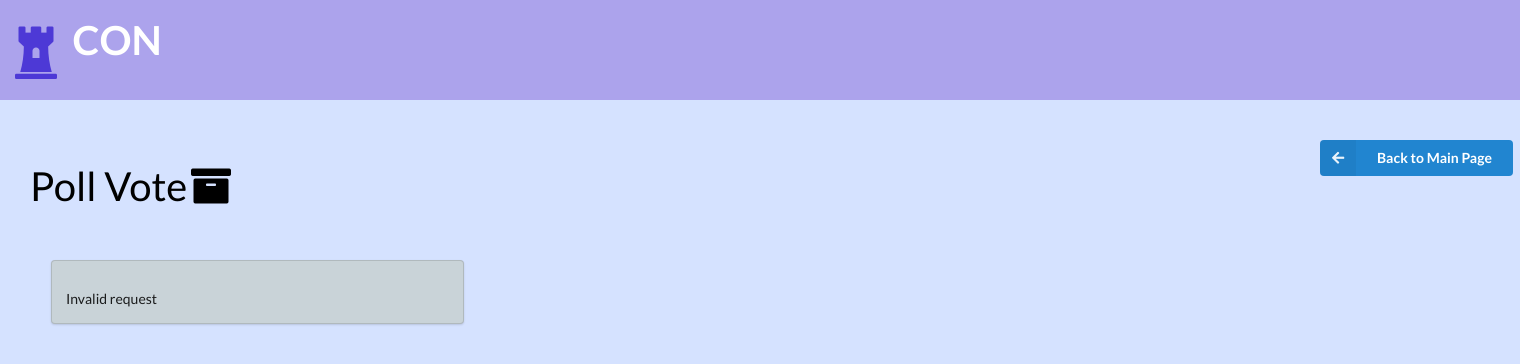
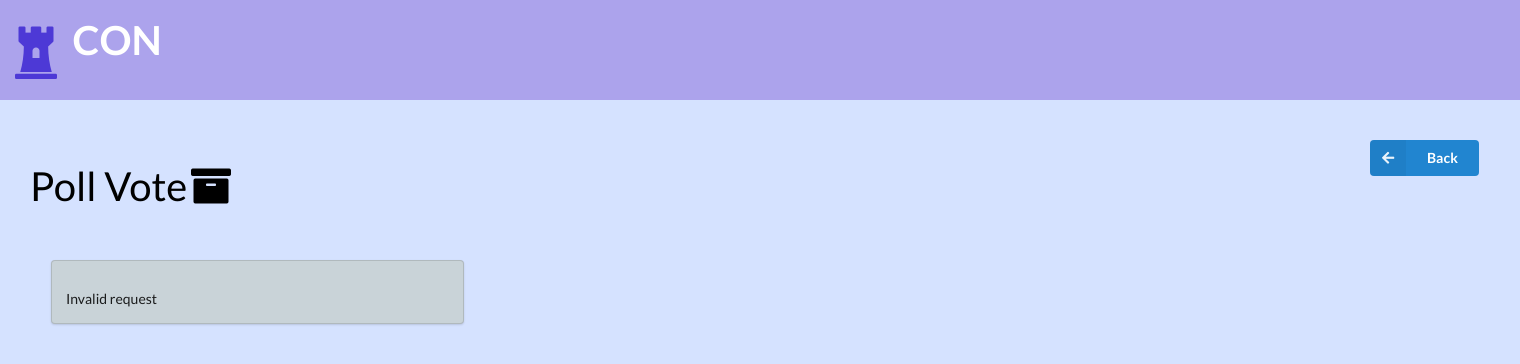
Before and after one commit to Maxime-Mahdavian/COMP353_project, a PHP site: page /poll.php in a window 1520 px wide. Shown: the top 364 px of the page. Run offline with PHP 8.4, Linux system fonts and the light colour scheme; data that the repository does not hold is empty.

Commit message:
ui updated

```diff
--- a/lib/poll_handler.php
+++ b/lib/poll_handler.php
@@ -68,7 +68,7 @@ switch ($_POST['req']) {
                 echo "<div class='poll-votes'>";
                 foreach ($poll['options'] as $oid=>$o) {
                     $percent = ($votes[$oid]/$votes['total'])*100;
-                    printf("<div>%s</div><div class='poll-stats'>%0.2f%% (%u votes)</div>", $o, $percent, $votes[$oid]);
+                    printf("<div class='poll-stats'><input type='text' style='width: 270px; border: solid; border-radius: 5px' value='%s'/> %0.2f%% (%u votes)</div><br>", $o, $percent, $votes[$oid]);
                     printf("<div class='poll-bar-outside'><div class='poll-bar-inside' style='width:%0.2f%%'></div></div>", $percent);
                 }
                 echo "</div>";
--- a/poll.php
+++ b/poll.php
@@ -13,9 +13,9 @@ session_start();
 <body style="background-color: #d5e2ff;">
 <div style = "background-color:#aca3ec; height:100px; color:#4D39D6; padding:3px;"><b><br><i class="huge chess rook icon"></i></b><b align="middle" style="margin-bottom:10px; color:white; font-size:40px;">CON</b></div>
 <br><br>
-<button style="margin-left:1320px" class="ui blue left labeled icon button" type="submit" name="back" onclick="window.location.href='lib/welcome.php';">
+<button style="margin-left:1370px" class="ui blue left labeled icon button" type="submit" name="back" onclick="window.location.href='lib/poll_list.php';">
     <i class="left arrow icon"></i>
-    Back to Main Page
+    Back
 </button>
 <a style="margin:30px; font-size: 40px; color:black;" class="item">
     Poll Vote<i class="archive icon"></i>
```
